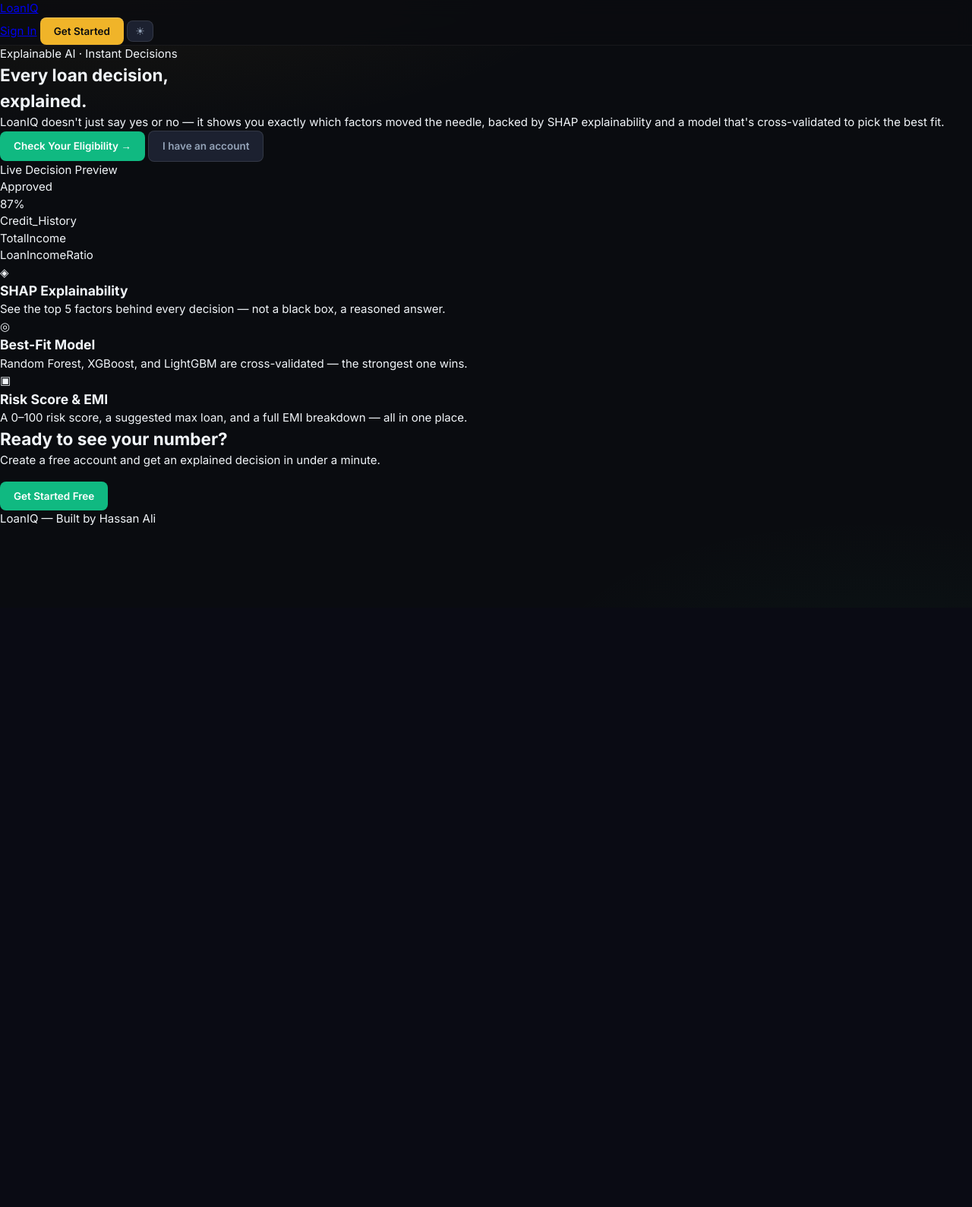
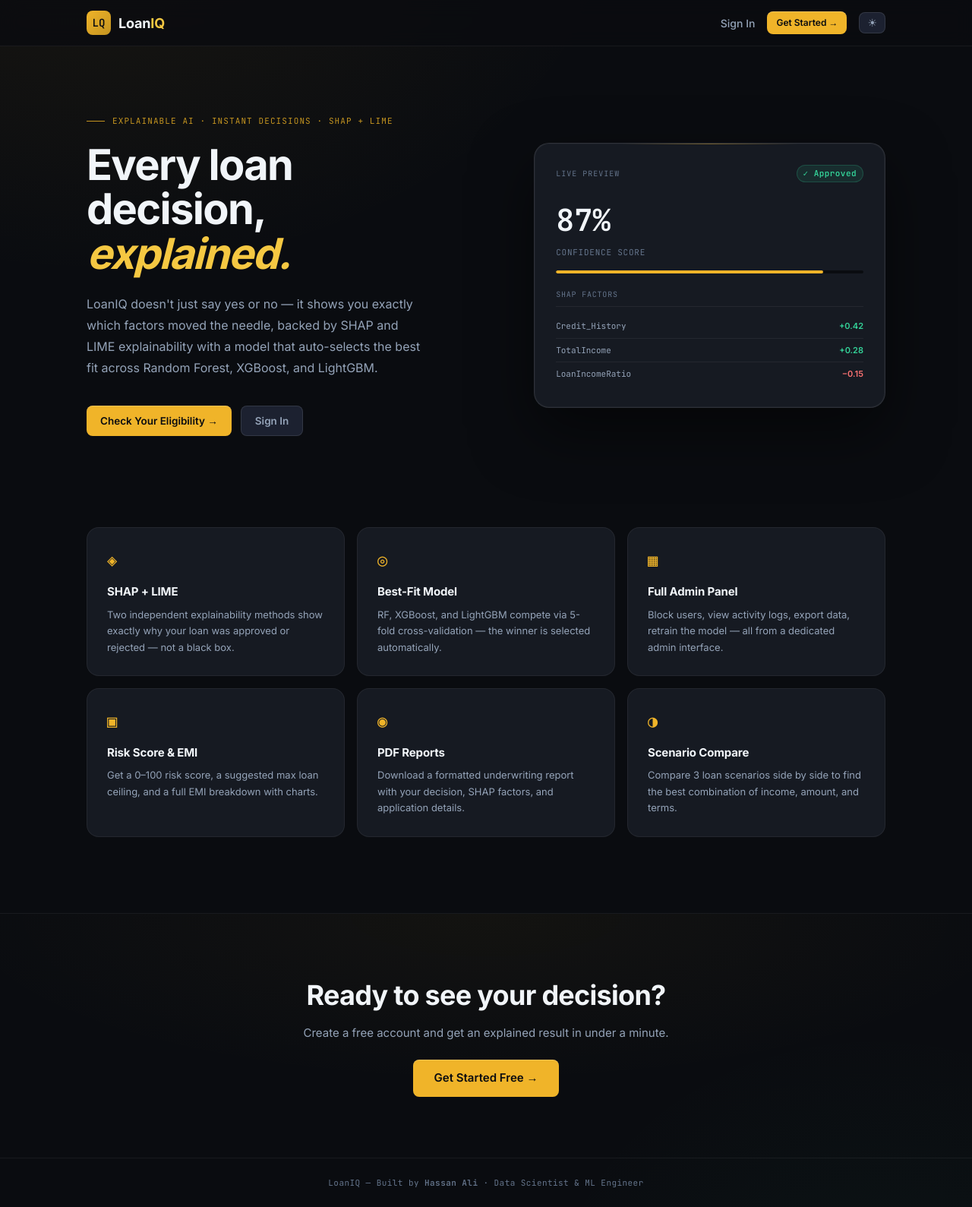
Before and after one commit to hassan-ali786/loan-approval-system, a Flask app: page /welcome in a window 1280 px wide. Shown: the whole page at 76% size. Before the commit the page ends 692 px from the top, so only its background shows below. Run offline with Flask 3, Linux system fonts and the light colour scheme; parts of the project's set-up code (start-up, migrations or seed data) failed here and were passed over.

Commit message:
style: revamp landing page with premium hero, live demo card, feature grid

```diff
--- a/templates/landing.html
+++ b/templates/landing.html
@@ -1,133 +1,145 @@
 <!DOCTYPE html>
-<html lang="en">
+<html lang="en" data-theme="dark">
 <head>
 <meta charset="UTF-8">
 <meta name="viewport" content="width=device-width, initial-scale=1.0">
-<title>LoanIQ — Explainable Loan Decisions</title>
+<title>LoanIQ — AI-Powered Loan Decisions</title>
 <link rel="stylesheet" href="{{ url_for('static', filename='css/style.css') }}">
 <link rel="stylesheet" href="{{ url_for('static', filename='css/landing.css') }}">
 </head>
 <body class="landing-body">
 
-<nav class="navbar landing-nav">
-    <div class="navbar-inner">
-    <a href="/welcome" class="nav-logo">Loan<span>IQ</span></a>
-    <div class="nav-links">
-        <a href="/login">Sign In</a>
-        <a href="/signup" class="btn btn-primary" style="padding:8px 18px;">Get Started</a>
-        <button class="theme-btn" id="themeToggle">☀️</button>
-    </div>
+<nav class="landing-nav">
+    <div class="landing-nav-inner">
+        <a href="/welcome" class="auth-brand" style="margin-bottom:0;">
+            <div class="auth-logo" style="width:32px;height:32px;font-size:14px;">LQ</div>
+            <span class="auth-name">Loan<span>IQ</span></span>
+        </a>
+        <div style="display:flex; align-items:center; gap:16px;">
+            <a href="/login" style="color:var(--text-2); text-decoration:none; font-size:14px; font-weight:500;">Sign In</a>
+            <a href="/signup" class="btn btn-primary btn-sm">Get Started →</a>
+            <button class="theme-btn" id="themeToggle" style="padding:6px 10px;">☀</button>
+        </div>
     </div>
 </nav>
 
-<!-- HERO -->
-<section class="hero">
-    <div class="hero-text">
-        <div class="hero-eyebrow">Explainable AI · Instant Decisions</div>
-        <h1 class="hero-title">Every loan decision,<br><span class="hero-gold">explained.</span></h1>
-        <p class="hero-sub">
-            LoanIQ doesn't just say yes or no — it shows you exactly which factors moved the needle,
-            backed by SHAP explainability and a model that's cross-validated to pick the best fit.
+<section class="l-hero">
+    <div class="l-hero-text">
+        <div class="l-eyebrow">Explainable AI · Instant Decisions · SHAP + LIME</div>
+        <h1 class="l-title">Every loan decision,<br><em>explained.</em></h1>
+        <p class="l-sub">
+            LoanIQ doesn't just say yes or no — it shows you exactly which factors
+            moved the needle, backed by SHAP and LIME explainability with a model
+            that auto-selects the best fit across Random Forest, XGBoost, and LightGBM.
         </p>
-        <div class="hero-actions">
-            <a href="/signup" class="btn btn-submit">Check Your Eligibility →</a>
-            <a href="/login" class="btn btn-ghost">I have an account</a>
+        <div style="display:flex; gap:12px; flex-wrap:wrap;">
+            <a href="/signup" class="btn btn-primary">Check Your Eligibility →</a>
+            <a href="/login" class="btn btn-ghost">Sign In</a>
         </div>
     </div>
 
-    <!-- SIGNATURE ELEMENT: live mini SHAP demo -->
-    <div class="hero-demo">
-        <div class="demo-card">
-            <div class="demo-label">Live Decision Preview</div>
-            <div class="demo-decision" id="demoDecision">Approved</div>
-            <div class="demo-confidence-wrap">
-                <div class="demo-confidence-bar-wrap">
-                    <div class="demo-confidence-bar" id="demoBar" style="width:87%"></div>
-                </div>
-                <span class="demo-confidence-pct" id="demoPct">87%</span>
+    <div class="l-demo-card">
+        <div style="display:flex; justify-content:space-between; align-items:center; margin-bottom:20px;">
+            <span style="font-family:'JetBrains Mono',monospace; font-size:10px; color:var(--text-3); text-transform:uppercase; letter-spacing:0.1em;">Live Preview</span>
+            <span class="badge badge-green" id="demoBadge">✓ Approved</span>
+        </div>
+
+        <div style="font-size:40px; font-weight:700; font-family:'JetBrains Mono',monospace; margin-bottom:4px;" id="demoScore">87%</div>
+        <div style="font-size:11px; color:var(--text-3); margin-bottom:16px; font-family:'JetBrains Mono',monospace; text-transform:uppercase; letter-spacing:0.07em;">confidence score</div>
+
+        <div style="background:var(--bg-base); border-radius:4px; height:4px; overflow:hidden; margin-bottom:20px;">
+            <div id="demoBar" style="height:100%; background:var(--gold); border-radius:4px; width:87%; transition: width 0.9s ease;"></div>
+        </div>
+
+        <div style="font-family:'JetBrains Mono',monospace; font-size:10px; color:var(--text-3); text-transform:uppercase; letter-spacing:0.08em; margin-bottom:10px; border-bottom:1px solid var(--border); padding-bottom:8px;">SHAP factors</div>
+        <div id="demoFactors">
+            <div style="display:flex; justify-content:space-between; padding:7px 0; border-bottom:1px solid var(--border);">
+                <span style="font-size:11px; color:var(--text-2); font-family:'JetBrains Mono',monospace;">Credit_History</span>
+                <span style="font-size:11px; color:var(--green); font-weight:600;">+0.42</span>
             </div>
-            <div class="demo-factors" id="demoFactors">
-                <div class="demo-factor">
-                    <span>Credit_History</span>
-                    <div class="demo-factor-bar-wrap"><div class="demo-factor-bar pos" style="width:92%"></div></div>
-                </div>
-                <div class="demo-factor">
-                    <span>TotalIncome</span>
-                    <div class="demo-factor-bar-wrap"><div class="demo-factor-bar pos" style="width:64%"></div></div>
-                </div>
-                <div class="demo-factor">
-                    <span>LoanIncomeRatio</span>
-                    <div class="demo-factor-bar-wrap"><div class="demo-factor-bar neg" style="width:38%"></div></div>
-                </div>
+            <div style="display:flex; justify-content:space-between; padding:7px 0; border-bottom:1px solid var(--border);">
+                <span style="font-size:11px; color:var(--text-2); font-family:'JetBrains Mono',monospace;">TotalIncome</span>
+                <span style="font-size:11px; color:var(--green); font-weight:600;">+0.28</span>
+            </div>
+            <div style="display:flex; justify-content:space-between; padding:7px 0;">
+                <span style="font-size:11px; color:var(--text-2); font-family:'JetBrains Mono',monospace;">LoanIncomeRatio</span>
+                <span style="font-size:11px; color:var(--red); font-weight:600;">−0.15</span>
             </div>
         </div>
     </div>
 </section>
 
-<!-- FEATURES -->
-<section class="features">
-    <div class="feature-row">
-        <div class="feature-card">
-            <div class="feature-icon">◈</div>
-            <h3>SHAP Explainability</h3>
-            <p>See the top 5 factors behind every decision — not a black box, a reasoned answer.</p>
+<section class="l-features">
+    <div class="l-features-grid">
+        <div class="l-feature-card">
+            <div class="l-feature-icon">◈</div>
+            <div class="l-feature-title">SHAP + LIME</div>
+            <div class="l-feature-desc">Two independent explainability methods show exactly why your loan was approved or rejected — not a black box.</div>
         </div>
-        <div class="feature-card">
-            <div class="feature-icon">◎</div>
-            <h3>Best-Fit Model</h3>
-            <p>Random Forest, XGBoost, and LightGBM are cross-validated — the strongest one wins.</p>
+        <div class="l-feature-card">
+            <div class="l-feature-icon">◎</div>
+            <div class="l-feature-title">Best-Fit Model</div>
+            <div class="l-feature-desc">RF, XGBoost, and LightGBM compete via 5-fold cross-validation — the winner is selected automatically.</div>
         </div>
-        <div class="feature-card">
-            <div class="feature-icon">▣</div>
-            <h3>Risk Score & EMI</h3>
-            <p>A 0–100 risk score, a suggested max loan, and a full EMI breakdown — all in one place.</p>
+        <div class="l-feature-card">
+            <div class="l-feature-icon">▦</div>
+            <div class="l-feature-title">Full Admin Panel</div>
+            <div class="l-feature-desc">Block users, view activity logs, export data, retrain the model — all from a dedicated admin interface.</div>
+        </div>
+        <div class="l-feature-card">
+            <div class="l-feature-icon">▣</div>
+            <div class="l-feature-title">Risk Score & EMI</div>
+            <div class="l-feature-desc">Get a 0–100 risk score, a suggested max loan ceiling, and a full EMI breakdown with charts.</div>
+        </div>
+        <div class="l-feature-card">
+            <div class="l-feature-icon">◉</div>
+            <div class="l-feature-title">PDF Reports</div>
+            <div class="l-feature-desc">Download a formatted underwriting report with your decision, SHAP factors, and application details.</div>
+        </div>
+        <div class="l-feature-card">
+            <div class="l-feature-icon">◑</div>
+            <div class="l-feature-title">Scenario Compare</div>
+            <div class="l-feature-desc">Compare 3 loan scenarios side by side to find the best combination of income, amount, and terms.</div>
         </div>
     </div>
 </section>
 
-<!-- CTA -->
-<section class="cta-section">
-    <h2>Ready to see your number?</h2>
-    <p>Create a free account and get an explained decision in under a minute.</p>
-    <a href="/signup" class="btn btn-submit" style="margin-top:16px;">Get Started Free</a>
+<section class="l-cta">
+    <div class="l-cta-inner">
+        <h2 class="l-cta-title">Ready to see your decision?</h2>
+        <p style="color:var(--text-2); font-size:15px; margin-bottom:24px;">Create a free account and get an explained result in under a minute.</p>
+        <a href="/signup" class="btn btn-primary" style="padding:13px 28px; font-size:15px;">Get Started Free →</a>
+    </div>
 </section>
 
-<footer class="landing-footer">
-    <span>LoanIQ — Built by Hassan Ali</span>
+<footer class="l-footer">
+    <span>LoanIQ — Built by <strong>Hassan Ali</strong> · Data Scientist & ML Engineer</span>
 </footer>
 
 <script src="{{ url_for('static', filename='js/theme.js') }}"></script>
 <script>
-// Subtle ambient demo animation — cycles between two example outcomes
 const outcomes = [
-    { decision: "Approved", color: "approved", pct: 87,
-      factors: [["Credit_History", 92, "pos"], ["TotalIncome", 64, "pos"], ["LoanIncomeRatio", 38, "neg"]] },
-    { decision: "Rejected", color: "rejected", pct: 73,
-      factors: [["Credit_History", 81, "neg"], ["LoanIncomeRatio", 55, "neg"], ["EMI", 40, "neg"]] }
+    { badge: 'badge-green', badgeText: '✓ Approved', score: '87%', barW: '87%',
+      factors: [['Credit_History', '+0.42', 'green'], ['TotalIncome', '+0.28', 'green'], ['LoanIncomeRatio', '−0.15', 'red']] },
+    { badge: 'badge-red',   badgeText: '✕ Rejected', score: '73%', barW: '73%',
+      factors: [['Credit_History', '−0.51', 'red'], ['LoanIncomeRatio', '−0.32', 'red'], ['EMI', '−0.18', 'red']] }
 ];
 let idx = 0;
-
 function cycleDemo() {
     idx = (idx + 1) % outcomes.length;
     const o = outcomes[idx];
-    const decisionEl = document.getElementById('demoDecision');
-    const barEl       = document.getElementById('demoBar');
-    const pctEl        = document.getElementById('demoPct');
-    const factorsEl   = document.getElementById('demoFactors');
-
-    decisionEl.textContent = o.decision;
-    decisionEl.className   = 'demo-decision ' + o.color;
-    barEl.style.width      = o.pct + '%';
-    pctEl.textContent      = o.pct + '%';
-
-    factorsEl.innerHTML = o.factors.map(([name, val, dir]) => `
-        <div class="demo-factor">
-            <span>${name}</span>
-            <div class="demo-factor-bar-wrap"><div class="demo-factor-bar ${dir}" style="width:${val}%"></div></div>
-        </div>
-    `).join('');
+    const badge = document.getElementById('demoBadge');
+    badge.className = 'badge ' + o.badge;
+    badge.textContent = o.badgeText;
+    document.getElementById('demoScore').textContent = o.score;
+    document.getElementById('demoBar').style.width = o.barW;
+    document.getElementById('demoFactors').innerHTML = o.factors.map(([name, val, color]) =>
+        `<div style="display:flex;justify-content:space-between;padding:7px 0;border-bottom:1px solid var(--border);">
+            <span style="font-size:11px;color:var(--text-2);font-family:'JetBrains Mono',monospace;">${name}</span>
+            <span style="font-size:11px;color:var(--${color});font-weight:600;">${val}</span>
+        </div>`
+    ).join('');
 }
-
 setInterval(cycleDemo, 4000);
 </script>
 </body>
```
